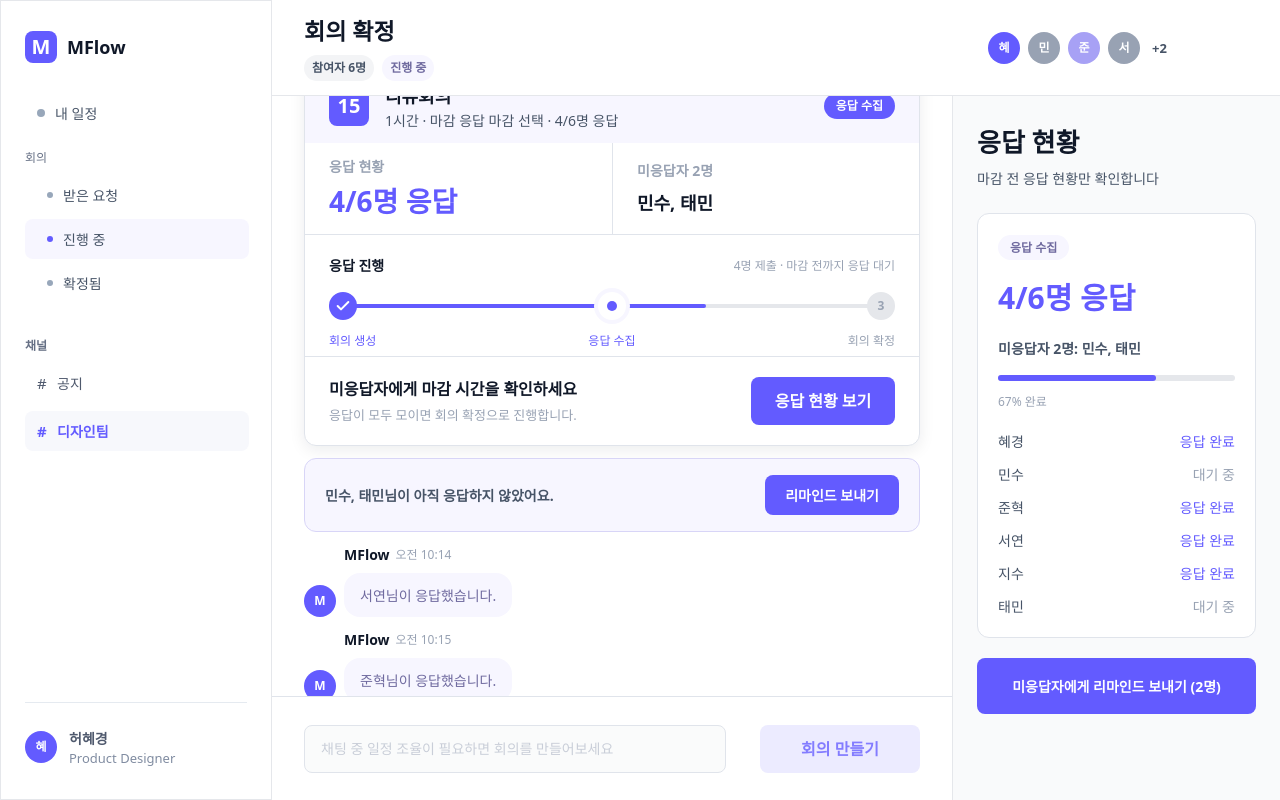
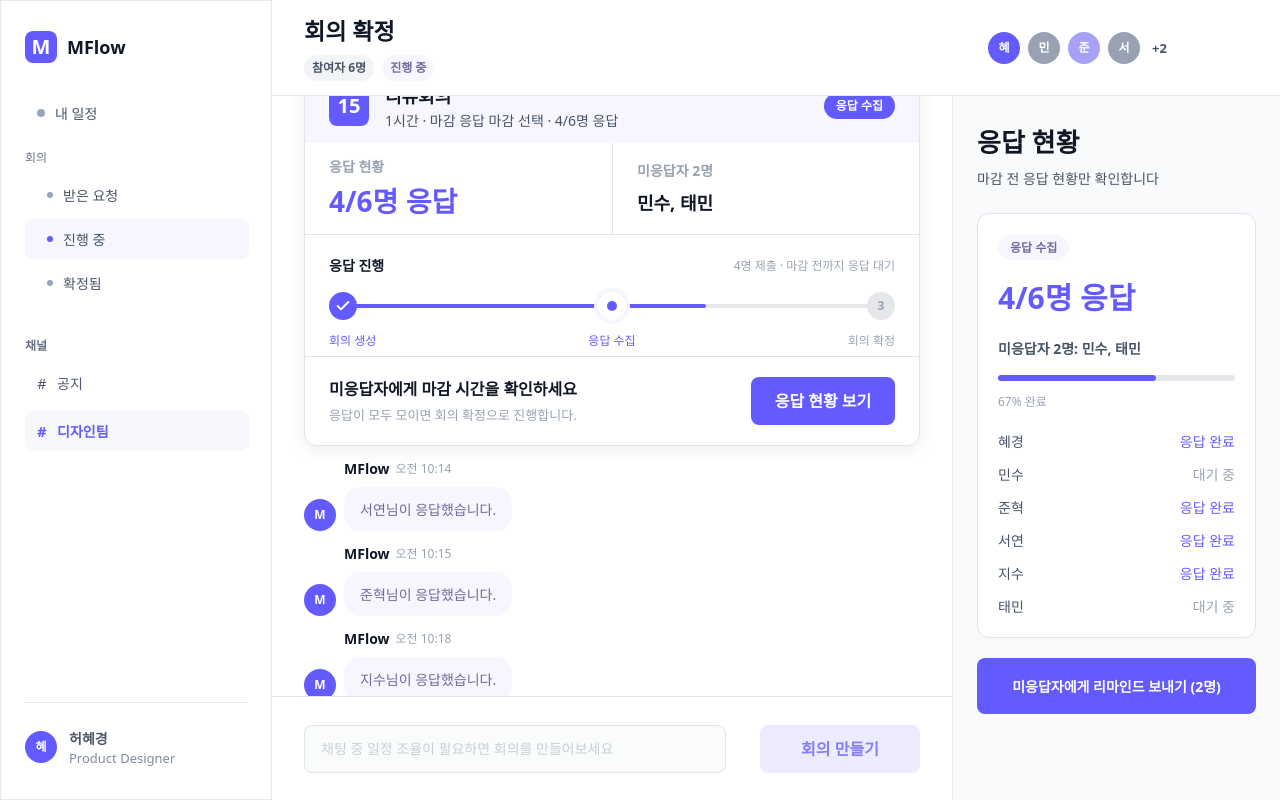
Before and after one commit to gjgprud0306/meetflow-tosschallenge, a React (Vite) app: page /meetings/response-status in a window 1280 px wide. Built offline with nearby package versions, Linux system fonts and the light colour scheme; a web font is replaced by a local one.

Commit message:
Move reminder prompt below response logs

```diff
--- a/src/pages/ResponseStatusPage.tsx
+++ b/src/pages/ResponseStatusPage.tsx
@@ -1,5 +1,5 @@
 import { Check } from "lucide-react";
-import { type RefObject, useEffect, useMemo, useRef, useState } from "react";
+import { useEffect, useMemo, useRef, useState } from "react";
 import { AvatarBadge } from "@/components/AvatarBadge";
 import { MeetFlowLayout } from "@/components/MeetFlowLayout";
 import { Button } from "@/components/ui/button";
@@ -286,11 +286,9 @@ function ManagementCard({
 
 function StatusPanel({
   onReminder,
-  reminderButtonRef,
   stage,
 }: {
   onReminder: () => void;
-  reminderButtonRef?: RefObject<HTMLButtonElement | null>;
   stage: ResponseStage;
 }) {
   const confirmed = stage === "confirmed";
@@ -356,7 +354,6 @@ function StatusPanel({
         <Button
           className="mt-5 h-14 w-full rounded-lg bg-[#635BFF] text-sm font-bold leading-[21px] text-white hover:bg-[#635BFF]/90 active:bg-[#554DE8]"
           onClick={onReminder}
-          ref={reminderButtonRef}
         >
           미응답자에게 리마인드 보내기 (2명)
         </Button>
@@ -387,7 +384,7 @@ function StatusPanel({
   );
 }
 
-function ReminderEntryPoint({ onOpenPanel }: { onOpenPanel: () => void }) {
+function ReminderEntryPoint({ onReminder }: { onReminder: () => void }) {
   return (
     <section className="flex w-full max-w-[680px] items-center justify-between rounded-xl border border-[#D8D5F7] bg-[#F7F6FF] px-5 py-4">
       <p className="text-sm font-bold leading-[21px] text-[#475467]">
@@ -395,7 +392,7 @@ function ReminderEntryPoint({ onOpenPanel }: { onOpenPanel: () => void }) {
       </p>
       <Button
         className="h-10 rounded-lg bg-[#635BFF] px-5 text-sm font-bold leading-[21px] text-white hover:bg-[#635BFF]/90 active:bg-[#554DE8]"
-        onClick={onOpenPanel}
+        onClick={onReminder}
       >
         리마인드 보내기
       </Button>
@@ -423,7 +420,6 @@ export function ResponseStatusPage() {
   const [reminderStarted, setReminderStarted] = useState(false);
   const followUpEndRef = useRef<HTMLDivElement | null>(null);
   const previousFollowUpCountRef = useRef(0);
-  const reminderButtonRef = useRef<HTMLButtonElement | null>(null);
 
   useEffect(() => {
     const seoTimer = window.setTimeout(() => {
@@ -594,15 +590,6 @@ export function ResponseStatusPage() {
     setReminderStarted(true);
   }
 
-  function openReminderPanel() {
-    reminderButtonRef.current?.scrollIntoView({
-      behavior: "smooth",
-      block: "center",
-      inline: "nearest",
-    });
-    reminderButtonRef.current?.focus({ preventScroll: true });
-  }
-
   function confirmMeeting() {
     if (stage !== "complete") return;
     setStage("confirmed");
@@ -615,9 +602,6 @@ export function ResponseStatusPage() {
           <div className="h-full w-full overflow-y-auto px-8 pb-[132px] pt-7">
             <div className="flex w-full flex-col gap-3">
               <ManagementCard onConfirm={confirmMeeting} stage={stage} />
-              {stage === "partial" && (
-                <ReminderEntryPoint onOpenPanel={openReminderPanel} />
-              )}
               {followUpMessages.map((message) => (
                 <ChatLine
                   author={message.author}
@@ -627,16 +611,15 @@ export function ResponseStatusPage() {
                   time={message.time}
                 />
               ))}
+              {stage === "partial" && (
+                <ReminderEntryPoint onReminder={sendReminder} />
+              )}
               <div ref={followUpEndRef} />
             </div>
           </div>
           <ResponseComposer />
         </div>
-        <StatusPanel
-          onReminder={sendReminder}
-          reminderButtonRef={reminderButtonRef}
-          stage={stage}
-        />
+        <StatusPanel onReminder={sendReminder} stage={stage} />
       </div>
     </MeetFlowLayout>
   );
```
Also changed, not shown: 4 other files (tests, documents, lock files or other folders).
